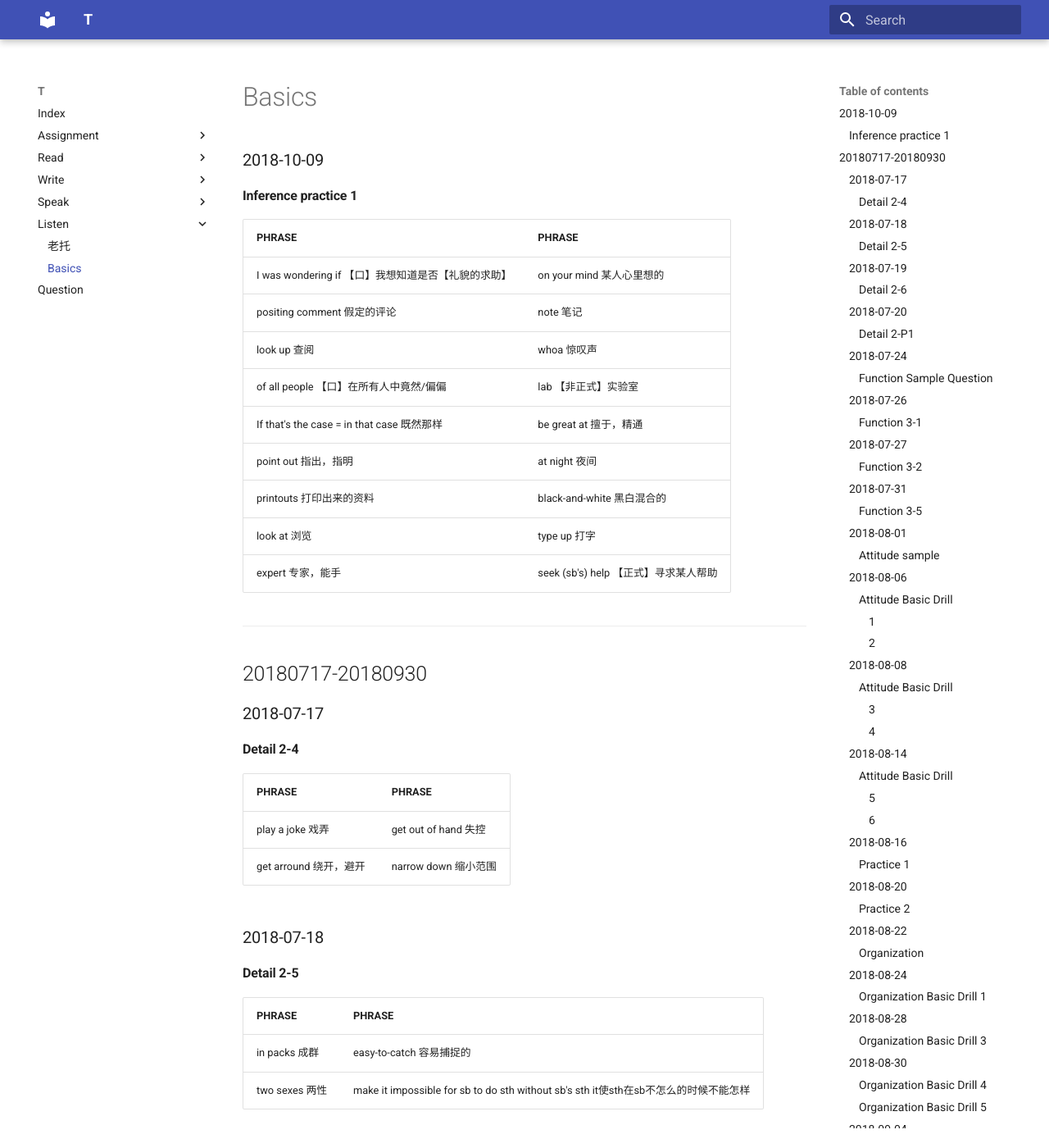
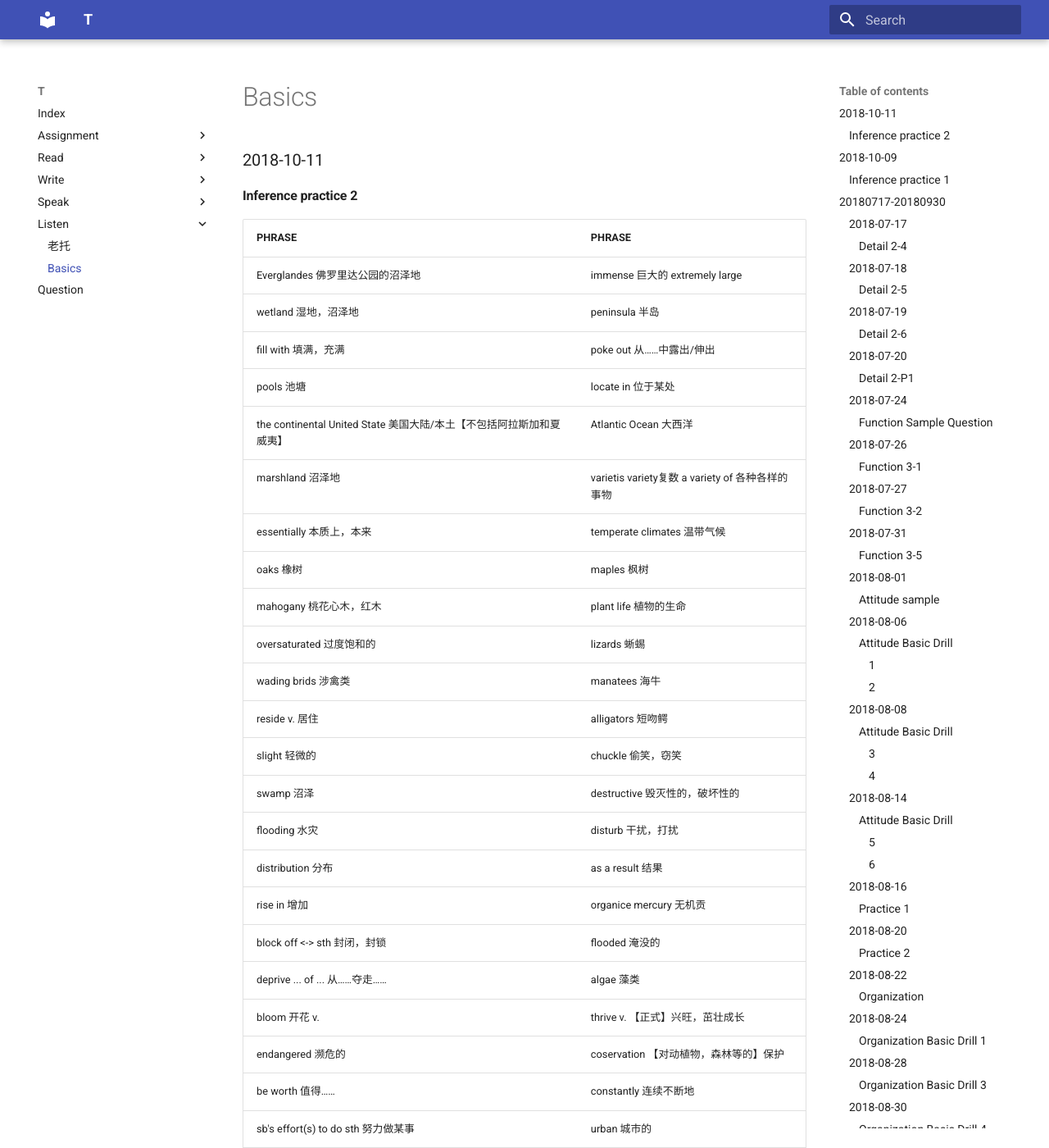
Before and after one commit to katyushaQ/t, an MkDocs documentation site: the page built from docs/listen/basics.md, in a window 1280 px wide and 1400 px high. Shown: the whole window at 82% size. Built offline with MkDocs 1.6.1 and Material for MkDocs 9.7.7, drawn with Linux system fonts in a browser that asks for light colours; old or Windows-style settings are respelled for this version of MkDocs.

Commit message:
2018-1008-1014.md 20181011, basics.md 20181011, question.md 添加名词跟to do问题, rhetoricpurpose.md 修正词义, sentence.md 修正词义

```diff
--- a/docs/listen/basics.md
+++ b/docs/listen/basics.md
@@ -1,3 +1,34 @@
+### 2018-10-11
+
+#### Inference practice 2
+
+PHRASE |  PHRASE
+------------ | -------------
+Everglandes 佛罗里达公园的沼泽地 | immense 巨大的 extremely large
+wetland 湿地，沼泽地 | peninsula 半岛
+fill with 填满，充满 | poke out 从……中露出/伸出
+pools 池塘 | locate in 位于某处
+the continental United State 美国大陆/本土【不包括阿拉斯加和夏威夷】 | Atlantic Ocean 大西洋
+marshland 沼泽地 | varietis variety复数 a variety of 各种各样的事物
+essentially 本质上，本来 | temperate climates 温带气候
+oaks 橡树 | maples 枫树
+mahogany 桃花心木，红木 | plant life 植物的生命
+oversaturated 过度饱和的 | lizards 蜥蜴
+wading brids 涉禽类 | manatees 海牛
+reside v. 居住 | alligators 短吻鳄
+slight 轻微的 | chuckle 偷笑，窃笑
+swamp 沼泽 | destructive 毁灭性的，破坏性的
+flooding 水灾 | disturb 干扰，打扰
+distribution 分布 | as a result 结果
+rise in 增加 | organice mercury 无机贡
+block off <-> sth 封闭，封锁 | flooded 淹没的
+deprive ... of ...  从……夺走…… | algae 藻类
+bloom 开花 v. | thrive v. 【正式】兴旺，茁壮成长
+endangered 濒危的 |  coservation 【对动植物，森林等的】保护
+be worth 值得…… | constantly 连续不断地
+sb's effort(s) to do sth 努力做某事 | urban 城市的
+drain 排水 v. |
+
 ### 2018-10-09
 
 #### Inference practice 1
```
Also changed, not shown: docs/assignment/2018-1008-1014.md (+6 -3 lines), docs/question.md (+3 -0 lines), docs/read/rhetoricpurpose.md (+2 -2 lines), docs/write/sentence.md (+2 -2 lines).
